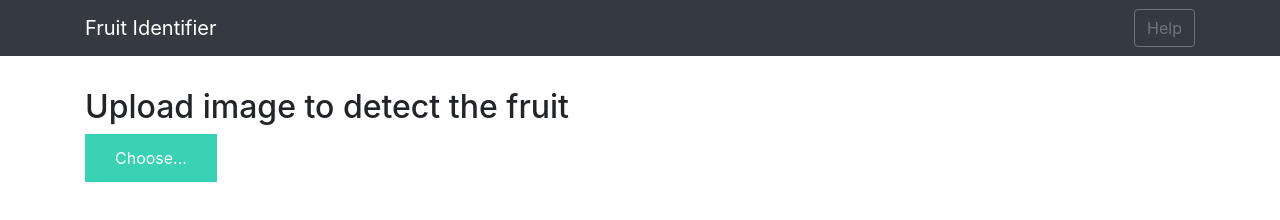
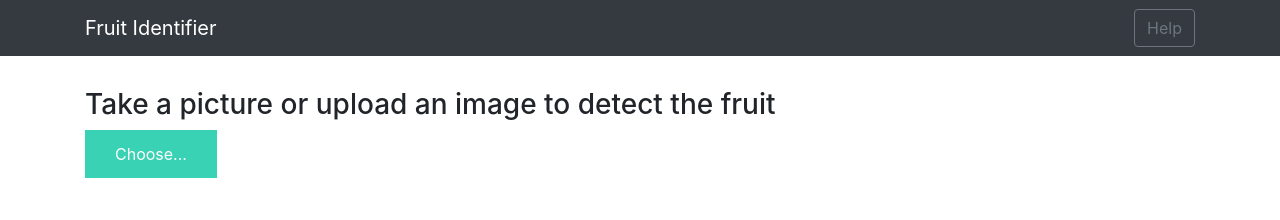
Before and after one commit to HappinessCoder/Fruit_detector, a website: page static/index.html in a window 1280 px wide. Drawn offline with nearby package versions, Linux system fonts and the light colour scheme.

Commit message:
Update index.html

```diff
--- a/static/index.html
+++ b/static/index.html
@@ -21,7 +21,7 @@
     </nav>
     <div class="container">
         <div id="content" style="margin-top:2em">
-            <h2>Upload image to detect the fruit</h2>
+            <h3>Take a picture or upload an image to detect the fruit</h3>
                 <div>
                     <form id="upload-file" method="post" enctype="multipart/form-data">
                         <label for="imageUpload" class="upload-label">
```
